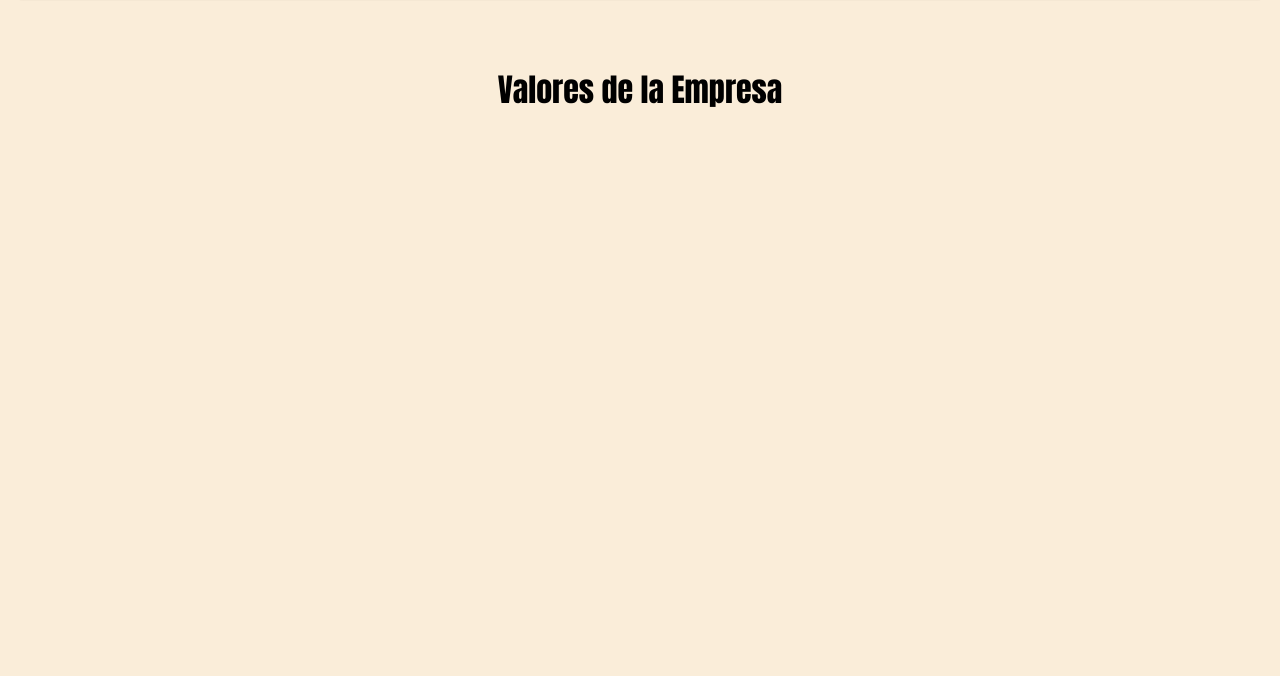
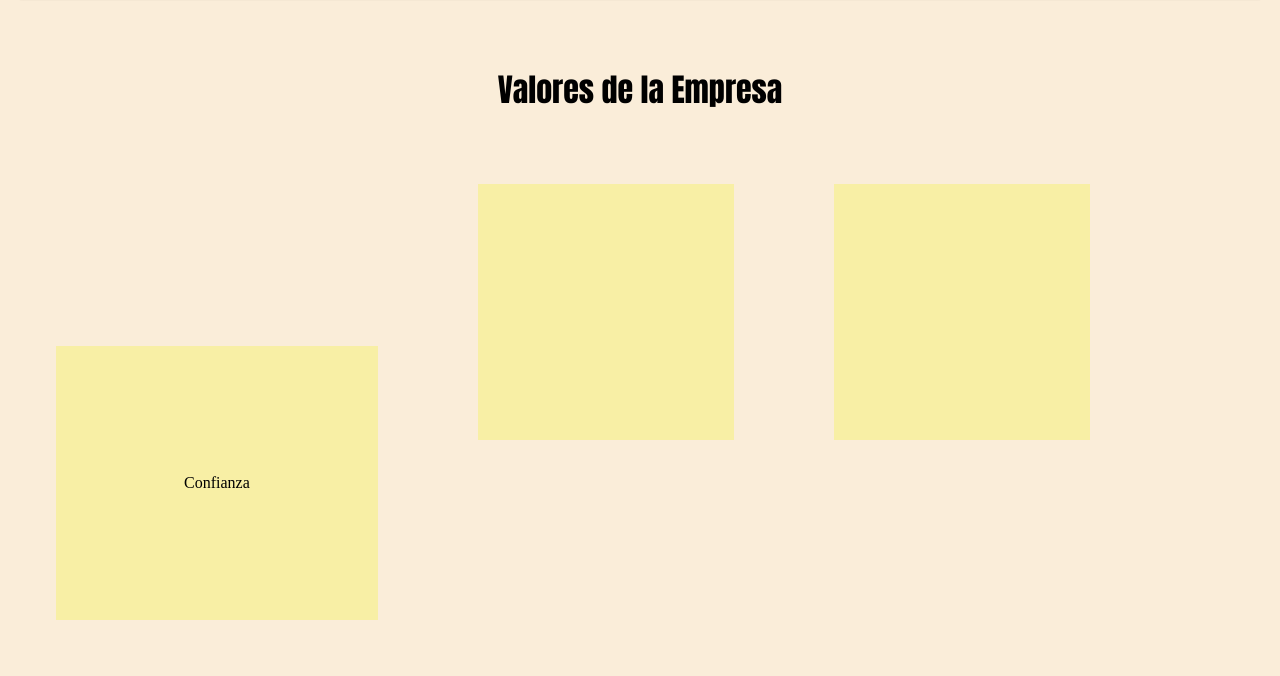
Before and after one commit to mariopdls/FOLDER-SEGUNDO, a PHP site: page / in a window 1280 px wide. Shown: the part 277-953 px from the top of the page. Before the commit the page ends 384 px from the top, so only its background shows below. Run offline with PHP 8.4, Linux system fonts and the light colour scheme.

Commit message:
added some things

```diff
--- a/WebPruebaDiseno/index.html
+++ b/WebPruebaDiseno/index.html
@@ -26,10 +26,18 @@
 
         <div class="tarjeta">
 
-
-
+            <a> Confianza</a>
 
         </div>
+
+        <div class="tarjeta">
+
+        </div>
+
+        <div class="tarjeta">
+
+        </div>
+
 
     </main>
 
--- a/WebPruebaDiseno/styles.css
+++ b/WebPruebaDiseno/styles.css
@@ -58,3 +58,11 @@ body{
     margin-top: 2em;
 
 }
+
+.tarjeta{
+    background-color: rgba(248, 242, 123, 0.547);
+    padding: 8em;
+    margin:3em;
+    display: inline-block;
+    position: static
+}
```
